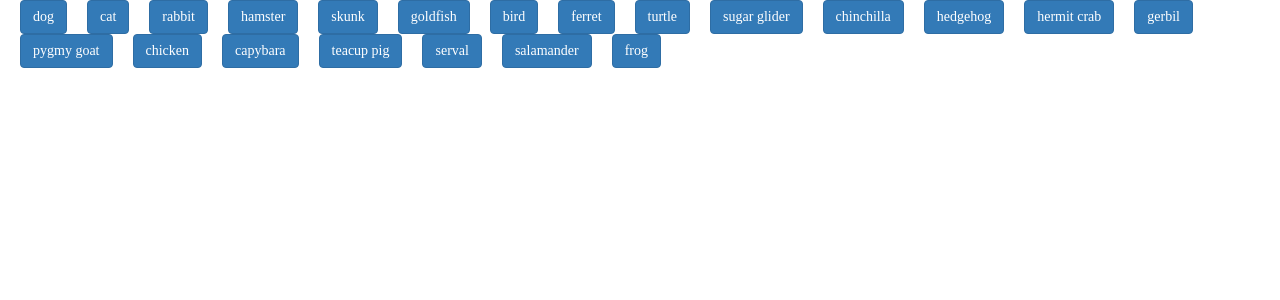
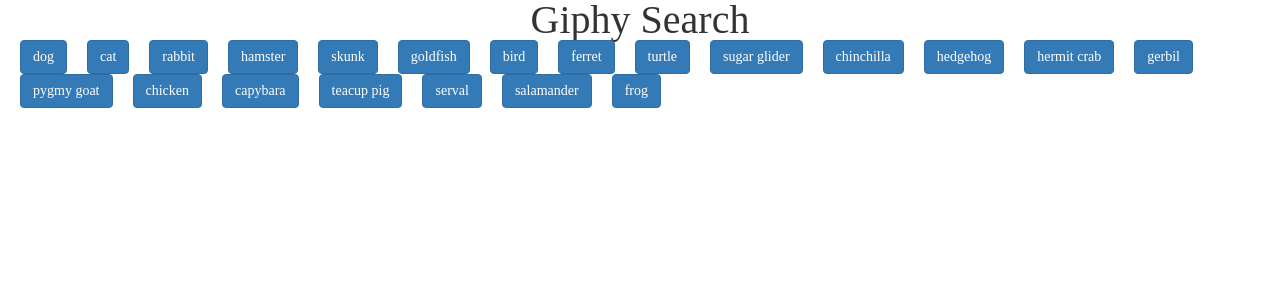
Before and after one commit to mgusmano84/AnimalTastic, a PHP site: page / in a window 1280 px wide. Shown: the top 300 px of the page. Run offline with PHP 8.4, Linux system fonts and the light colour scheme.

Commit message:
tweaked buttons

```diff
--- a/index.html
+++ b/index.html
@@ -10,6 +10,7 @@
 	<link rel="stylesheet" type="text/css" href="style.css">
 </head>
 <body>
+<h1>Giphy Search</h1>
 <div id="buttons">
 	<!-- <button type="button" class="btn btn-primary animalType">Primary</button> -->
 </div>
--- a/java.js
+++ b/java.js
@@ -18,7 +18,7 @@
 	//Create the display of each animal
 	function displayAnimals(){
 		var api= "http://api.giphy.com/v1/gifs/search?q="+ animal +"&api_key=dc6zaTOxFJmzC";
-		var animal= $(this).attr('data-name');
+		var animal= "$(this).attr('data-name')";
 
 		//ajax pulls the data from giphy
 		$.ajax({
@@ -39,7 +39,10 @@
 	};
 
 	renderbuttons();
+	// $(document).on('click', '.movie', displayAnimals);
 	$(".animalClass").click(displayAnimals());
+
+
 
 
 
@@ -49,4 +52,6 @@
 
 
 
+
+
 // $(".animalType").click(function() {});
--- a/style.css
+++ b/style.css
@@ -1,3 +1,8 @@
 .buttonSpaces {
 	margin-left: 20px;
 }
+
+h1 {
+	font-size: 40px;
+	text-align: center;
+}
```
